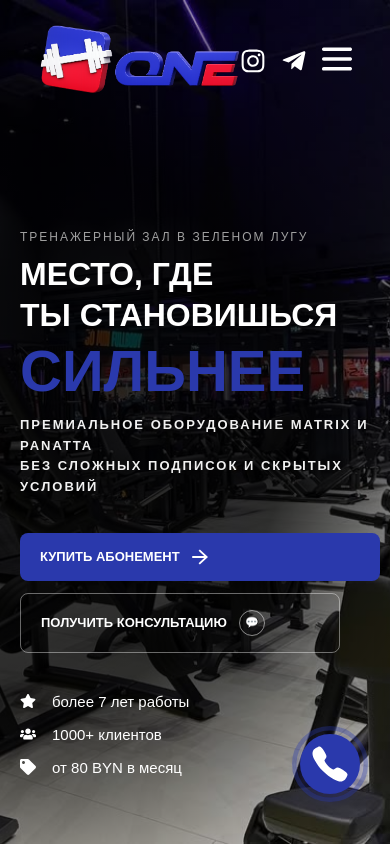
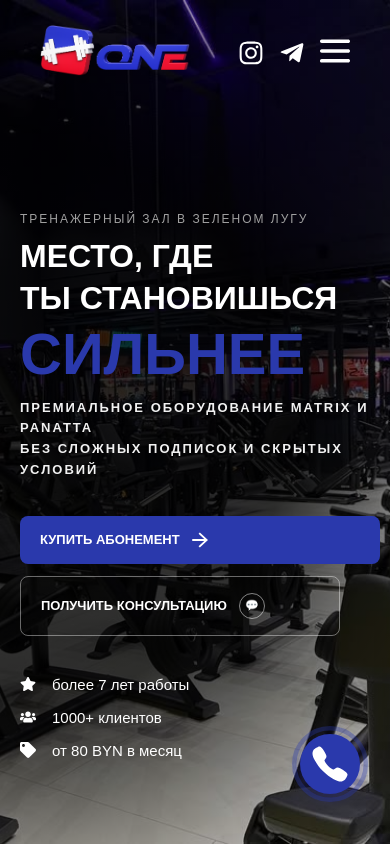
Before and after one commit to CrazyRentur/my-react-app, a React (Create React App) app: page / in a window 390 px wide. Shown: the top 846 px of the page. Built offline with nearby package versions, Linux system fonts and the light colour scheme.

Commit message:
изменилось

```diff
--- a/src/App.css
+++ b/src/App.css
@@ -191,6 +191,16 @@ button {
     order: 3; /* Принудительно ставим в самый конец строки */
   }
 
+  /* При наведении линия плавно растягивается во всю ширину текста */
+  .logo img {
+    width: 150px;
+    height: auto;
+    object-fit: contain;
+    /* animation: nav-menu-spin infinite 10s ease-in-out; */
+    /* Плавный переход для увеличения (0.3 секунды) */
+    transition: scale 0.2s ease-in-out;
+  }
+
   /* Соцсети сдвигаем правее к троеточию */
   .social-icons {
     margin-left: auto;
@@ -200,6 +210,8 @@ button {
   .social-icons a {
     font-size: 26px;
   }
+
+
 
   /* Превращаем навигацию в компактный выпадающий список под шапкой */
   .nav-menu {
```
